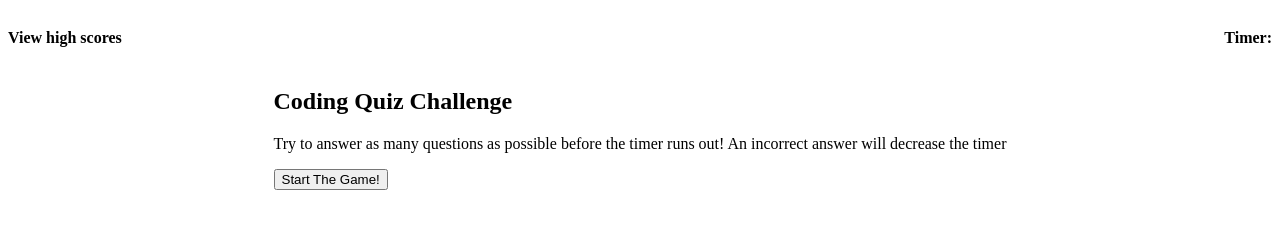
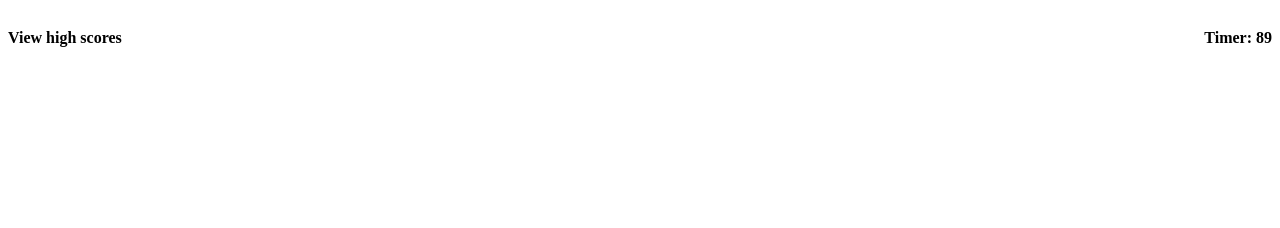
Before and after one commit to Umbelth94/Java-Quiz, a plain HTML site: page index.html in a window 1280 px wide. Both pictures are taken after a click on the button "Start The Game!". Drawn offline with nearby package versions, Linux system fonts and the light colour scheme.

Commit message:
Timer works

```diff
--- a/assets/script.js
+++ b/assets/script.js
@@ -16,3 +16,30 @@ var questions = [
         answer:'Both A and B'
     }
 ]
+
+var timerCount = 90;
+var timer = $('#timer');
+timer.text('Timer: ' + timerCount); //Set timer count to 0 until game starts
+
+var startContainer = $('#start-screen');
+var startBtn = $('#start-btn');
+var questionContainer = $('#question-container');
+
+
+function startQuiz(){
+    startContainer.hide();
+    var timerInterval = setInterval(countDown, 1000);
+
+    function countDown(){
+        timer.text('Timer: ' + timerCount);
+        if (timerCount === 0){
+            clearInterval(timerInterval);
+            console.log('Hello');
+        } else {
+        timerCount --;
+        }
+    }
+}
+
+
+startBtn.on('click', startQuiz);
--- a/index.html
+++ b/index.html
@@ -5,17 +5,23 @@
     <meta name="viewport" content="width=device-width, initial-scale=1.0">
     <link rel="stylesheet" href="./assets/style.css">
     <title>Java-Quiz</title>
+    <!--Jquery CDN-->
+    <script
+        src="https://code.jquery.com/jquery-3.7.1.js"
+        integrity="sha256-eKhayi8LEQwp4NKxN+CfCh+3qOVUtJn3QNZ0TciWLP4="
+        crossorigin="anonymous">
+    </script>
 </head>
 <body>
     <header>
         <h4>View high scores</h4>
-        <h4 id="timer">Timer: </h4>
+        <h4 id="timer"></h4>
     </header>
     <section id="game-container">
         <div id="start-screen">
             <h2>Coding Quiz Challenge</h2>
             <p>Try to answer as many questions as possible before the timer runs out!  An incorrect answer will decrease the timer</p>
-            <button id="start-btn">Start The Game!</button>
+            <button id = "start-btn">Start The Game!</button>
         </div>
         <div id="question-container">
 
@@ -25,11 +31,6 @@
     <script
         src="./assets/script.js">
     </script>
-    <!--Jquery CDN-->
-    <script
-        src="https://code.jquery.com/jquery-3.7.1.js"
-        integrity="sha256-eKhayi8LEQwp4NKxN+CfCh+3qOVUtJn3QNZ0TciWLP4="
-        crossorigin="anonymous">
-    </script>
+
 </body>
 </html>
```
